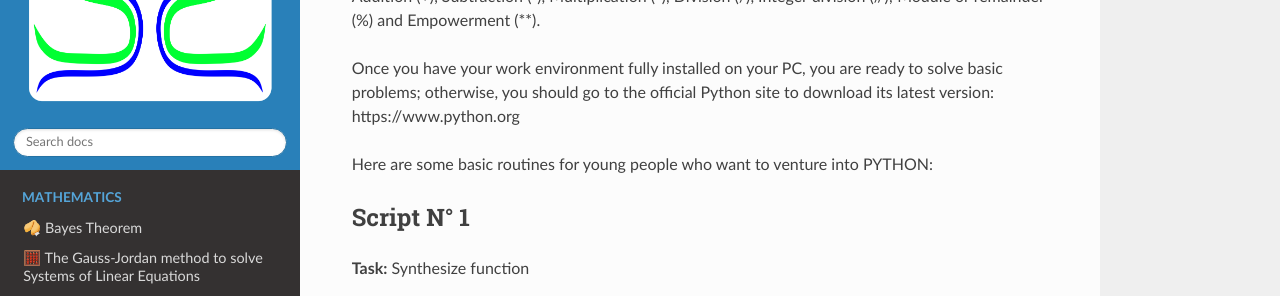
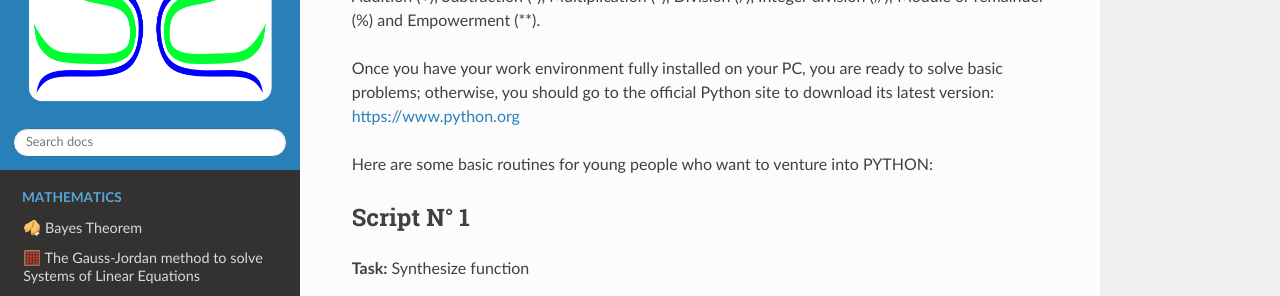
Before and after one commit to OmegaMath/omega, a Sphinx documentation site: the page built from docs/source/python-math.md, in a window 1280 px wide and 900 px high, scrolled down 1177 px. Shown: the part 199-495 px from the top of the window. Built offline with Sphinx 7.4.7 and the Read the Docs theme 2.0.0, drawn with Linux system fonts in a browser that asks for light colours.

Commit message:
bare link fixed

```diff
--- a/docs/source/python-math.md
+++ b/docs/source/python-math.md
@@ -31,7 +31,7 @@ Python's arithmetic operators are:
 
 Addition (+), Subtraction (-), Multiplication (*), Division (/), Integer division (//); Module or remainder (%) and Empowerment (**).
 
-Once you have your work environment fully installed on your PC, you are ready to solve basic problems; otherwise, you should go to the official Python site to download its latest version: https://www.python.org
+Once you have your work environment fully installed on your PC, you are ready to solve basic problems; otherwise, you should go to the official Python site to download its latest version: <https://www.python.org>
 
 Here are some basic routines for young people who want to venture into PYTHON:
 
```
